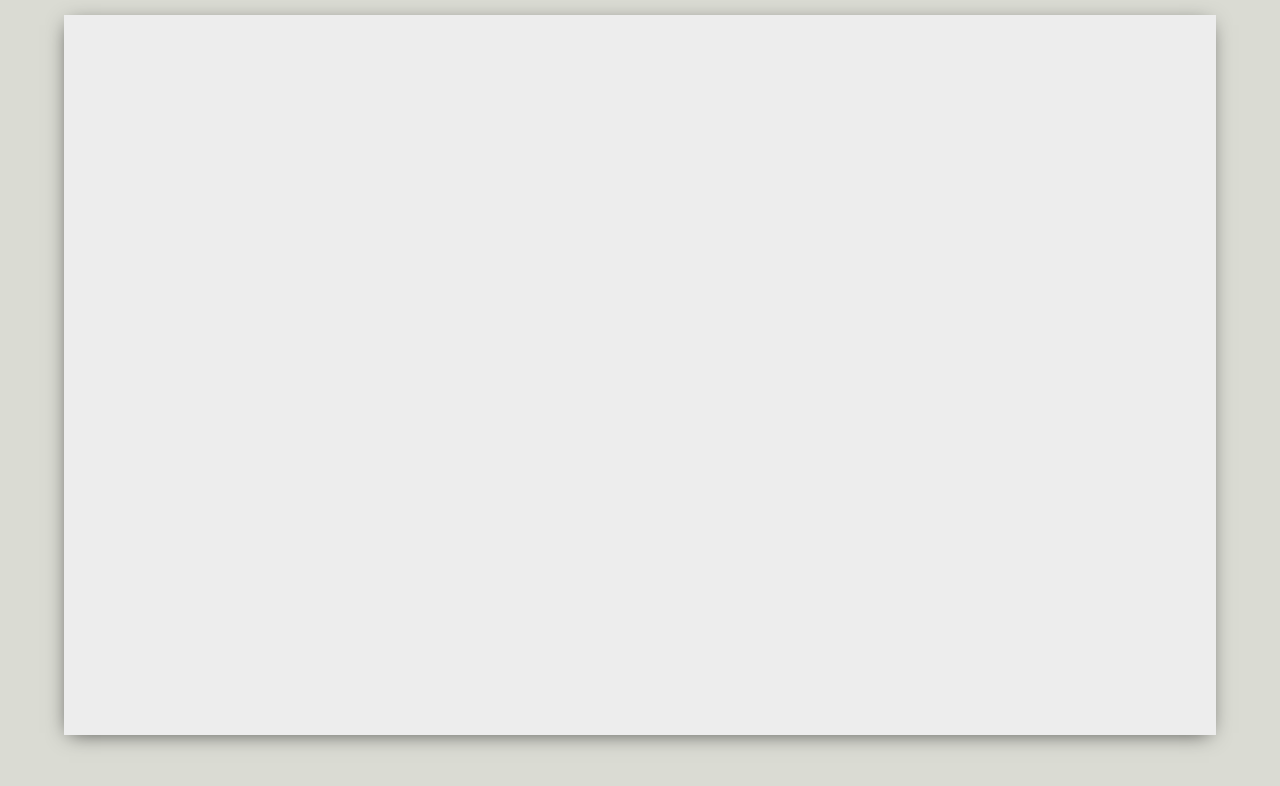
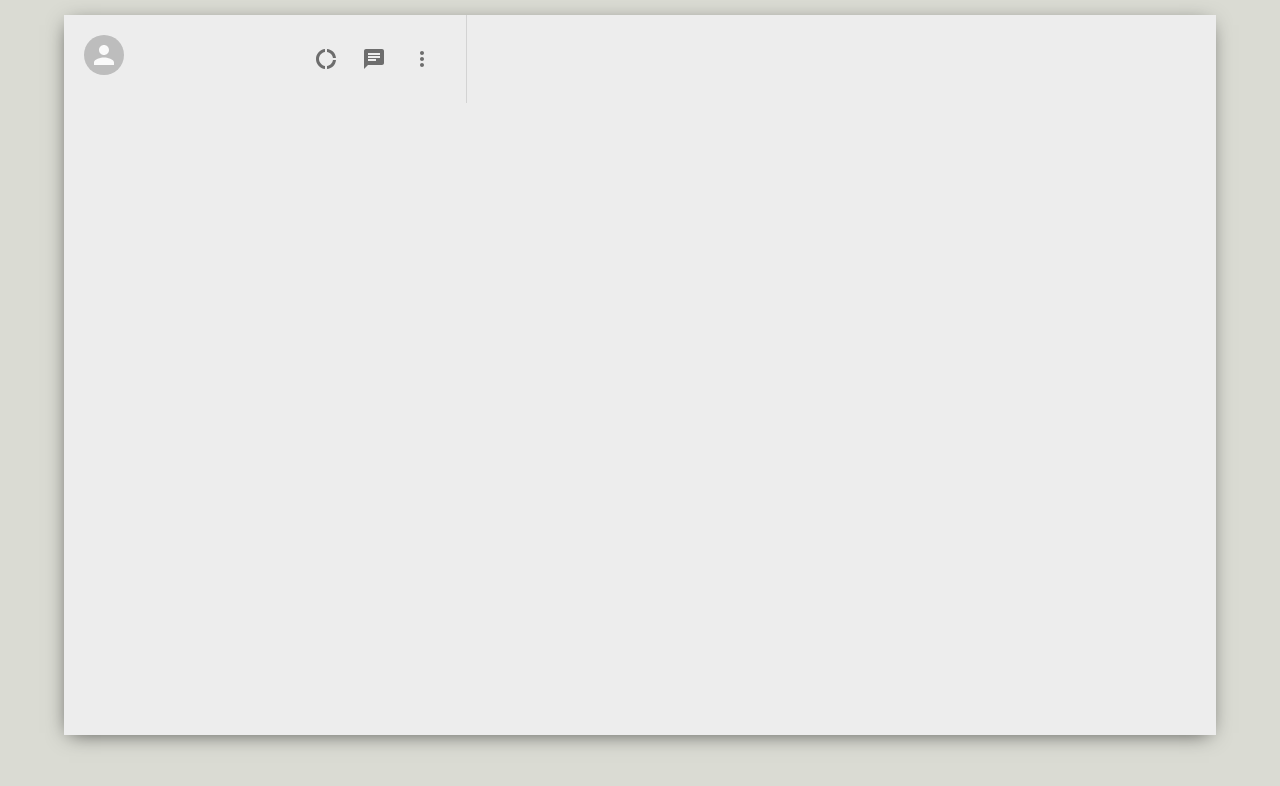
Before and after one commit to Jatin-Madaan/Chatroom-App, a React (Create React App) app: page / in a window 1280 px wide. Shown: the top 786 px of the page. Built offline with nearby package versions, Linux system fonts and the light colour scheme.

Commit message:
icons added in sidebar

```diff
--- /dev/null
+++ b/src/Sidebar.css
@@ -0,0 +1,22 @@
+.sidebar{
+    flex: 0.35;
+}
+
+.sidebar__header{
+    display: flex;
+    justify-content: space-between;
+    padding: 20px;
+    border-right: 1px solid lightgrey;
+}
+
+.sidebar__headerRight{
+    display: flex;
+    align-items: center;
+    justify-content: space-between;
+    min-width: 10vw;
+}
+
+.sidebar__headerRight > .MuiSvgIcon-root{
+    margin-right: 2vw;
+    font-size: 24px !important;
+}
--- a/src/Sidebar.js
+++ b/src/Sidebar.js
@@ -1,10 +1,27 @@
+import { Avatar, IconButton } from '@material-ui/core'
+import { Chat, DonutLarge, MoreVert } from '@material-ui/icons'
+import "./Sidebar.css"
 import React from 'react'
 
 function Sidebar() {
     return (
         <div className="sidebar">
             <div className="sidebar__header">
+                <Avatar />
+                <div className="sidebar__headerRight">
+                    <IconButton>
+                        <DonutLarge />
+                    </IconButton>
 
+                    <IconButton>
+                        <Chat />
+                    </IconButton>
+
+                    <IconButton>
+                        <MoreVert />
+                    </IconButton>
+
+                </div>
             </div>
 
             <div className="sidebar__search">
```
Also changed, not shown: 1 other file (tests, documents, lock files or other folders).
